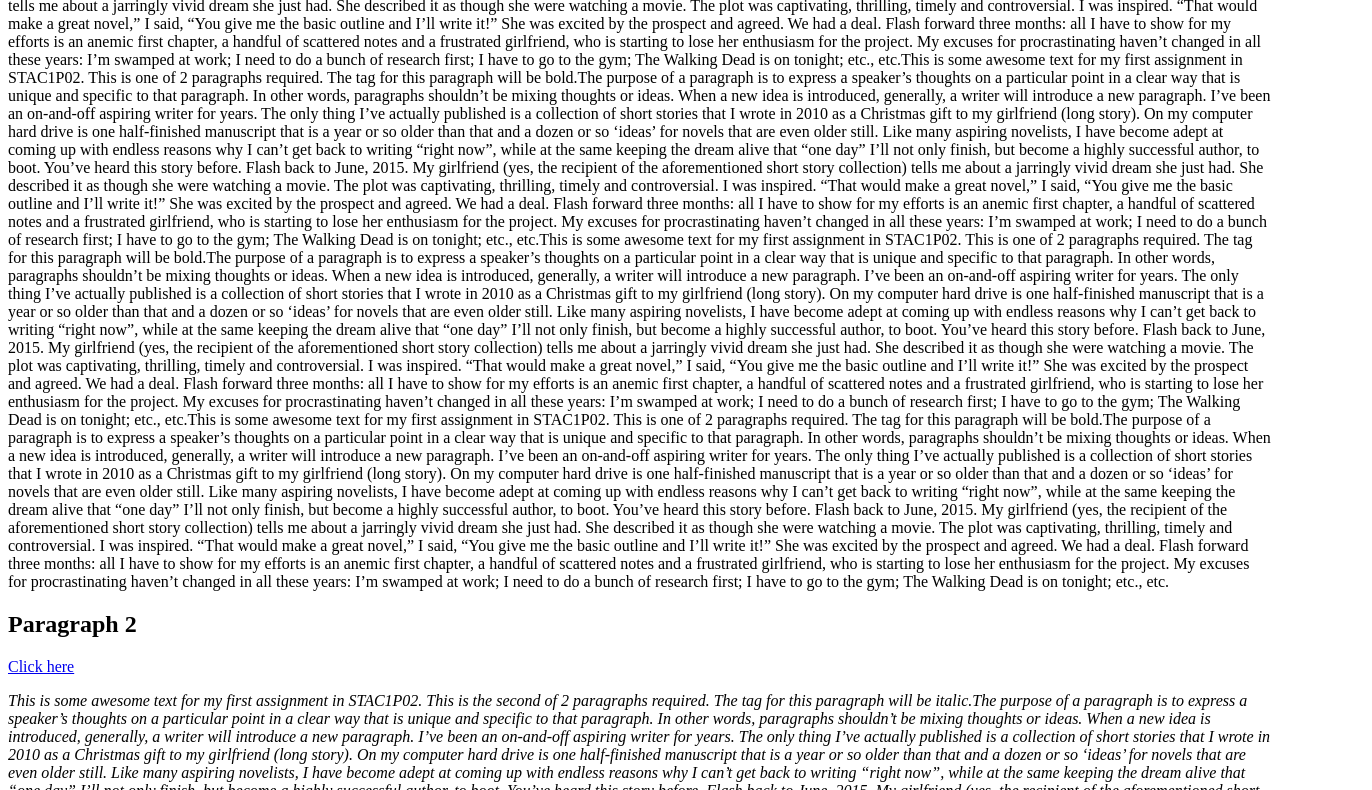
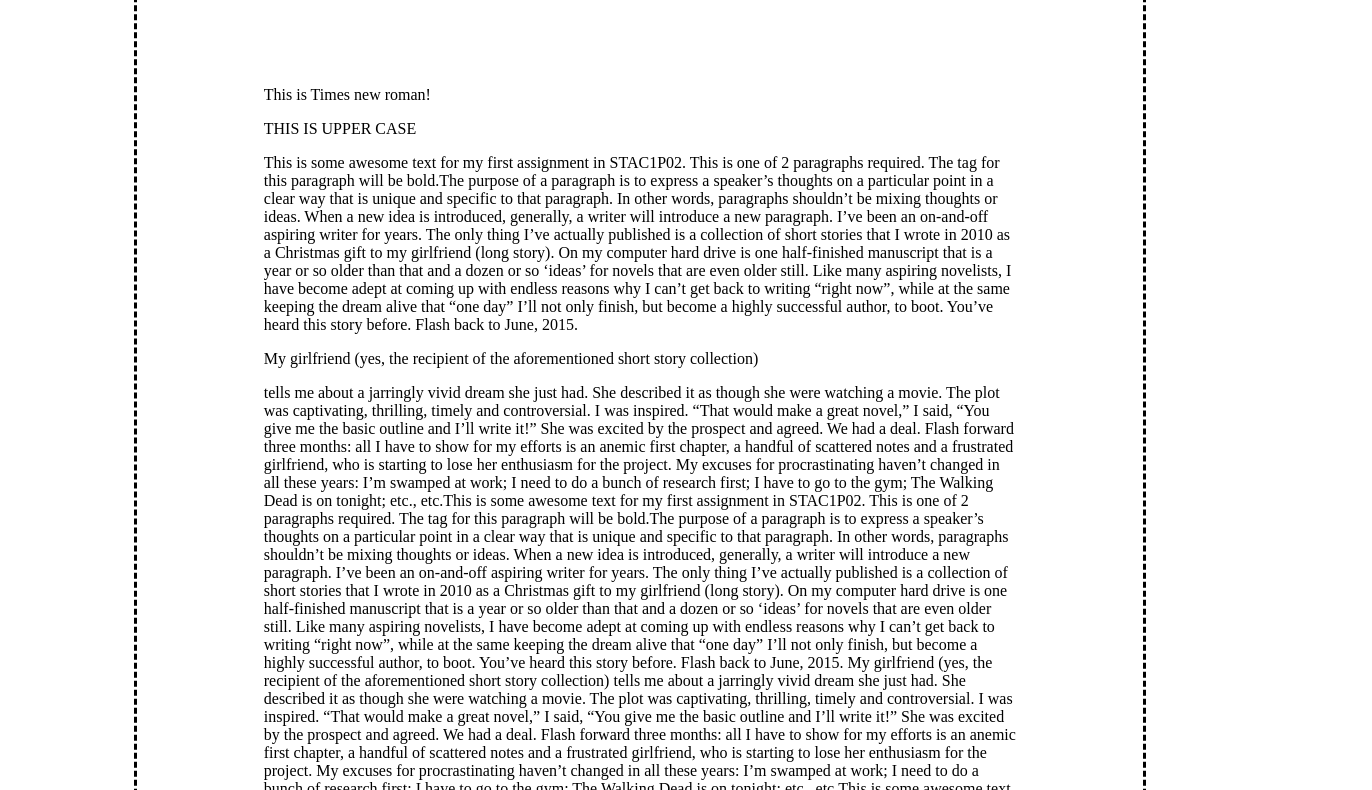
Before and after one commit to as14zt/Angely, a plain HTML site: page Assignment2.html in a window 1280 px wide. Shown: the part 455-1245 px from the top of the page, 1372 px wide, since content can reach past the window. Drawn offline with Linux system fonts and the light colour scheme.

Commit message:
Add files via upload

```diff
--- a/Assignment2.html
+++ b/Assignment2.html
@@ -3,7 +3,7 @@
 <html xmlns="http://www.w3.org/1999/xhtml">
 
 	<head>
-		<link href="style.css" rel="stylesheet" type="text/css" />
+		<link href="assign2.css" rel="stylesheet" type="text/css" />
 		<meta http-equiv="Content-Type" content="text/html; charset=UTF-8" />
 		<meta content="en-us" http-equiv="Content-Language" />
 		<title>Assignment 1</title>
```
